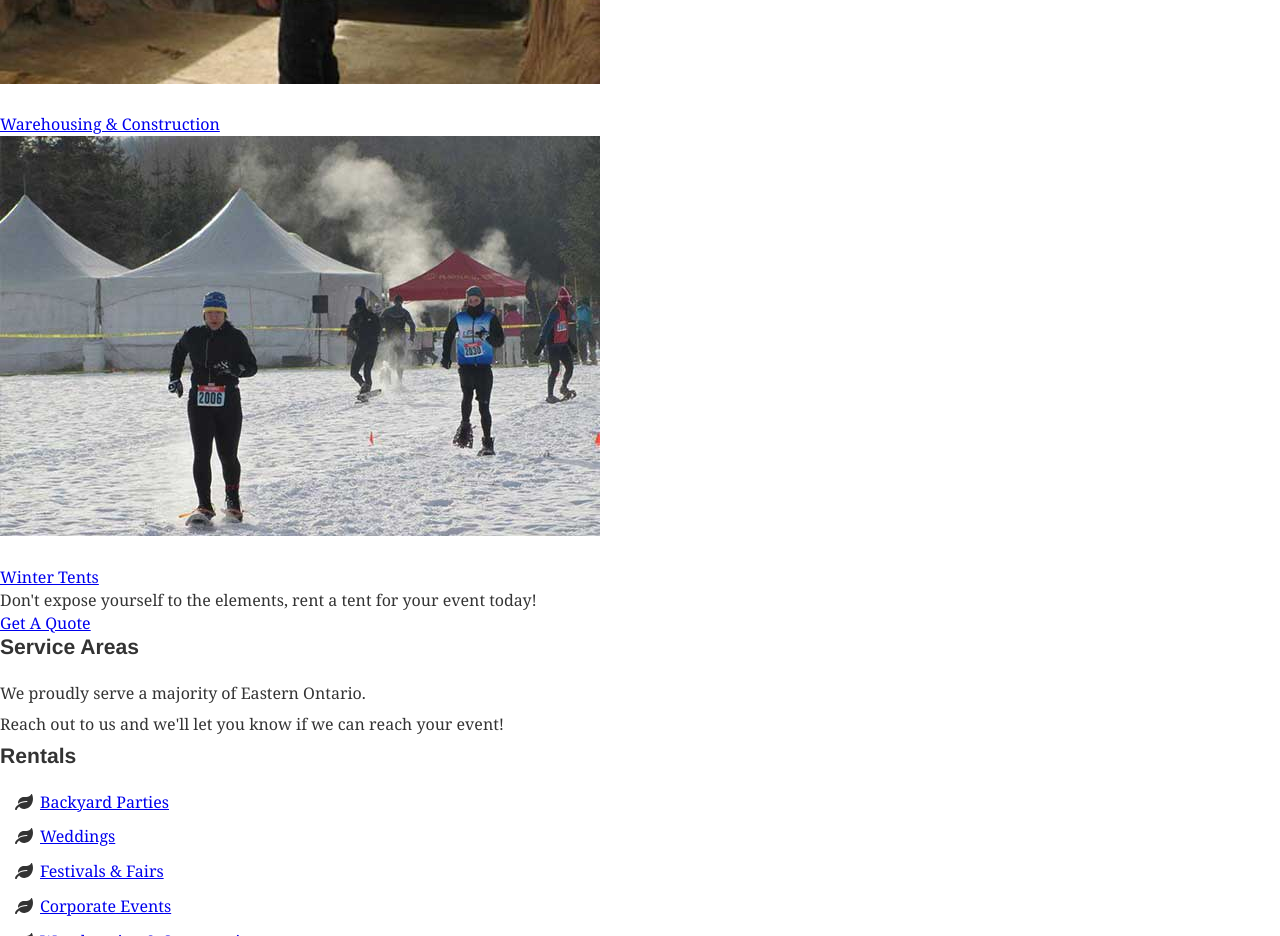
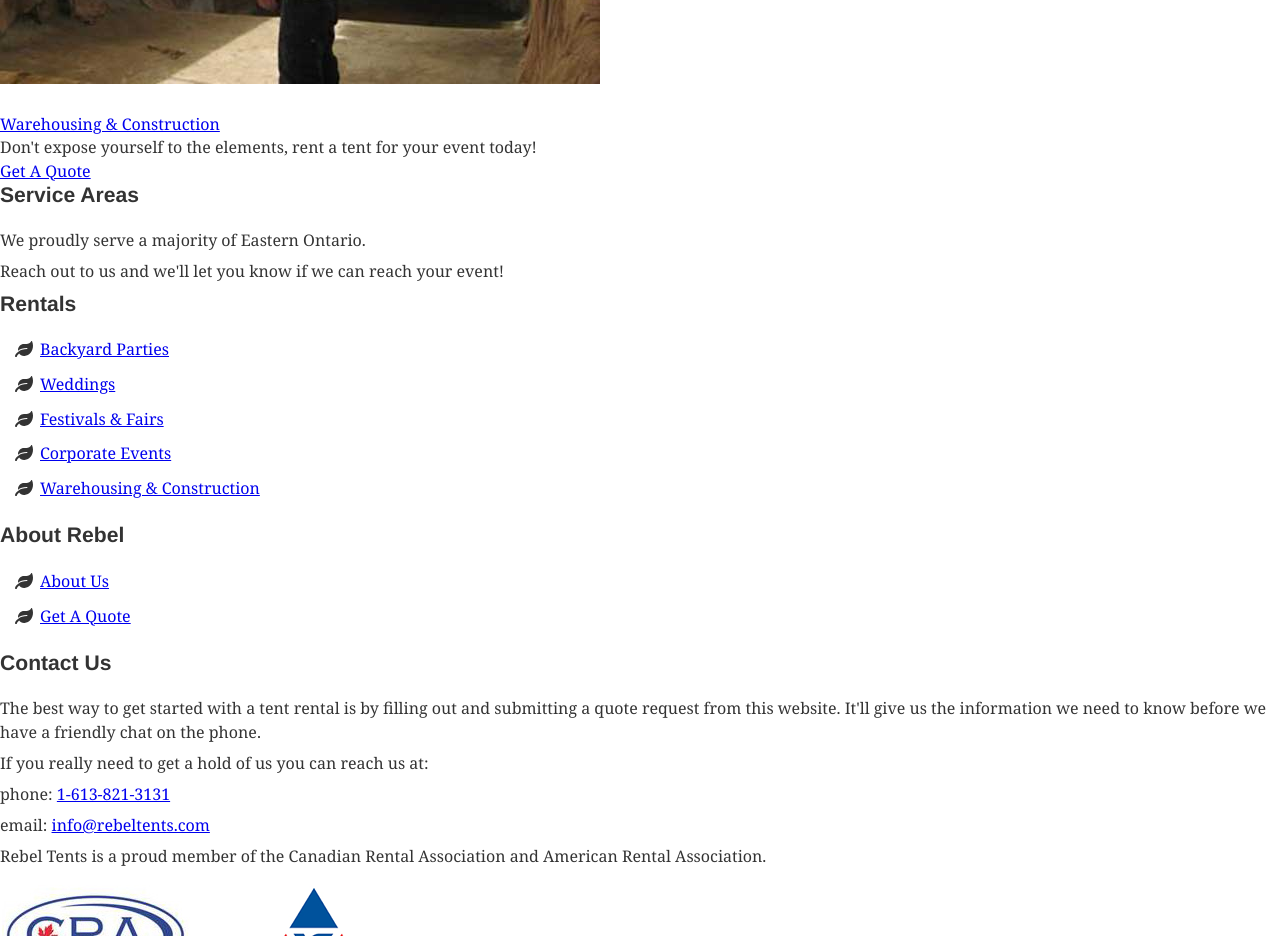
Before and after one commit to ajanuszkiewicz/rebel_tents, a Gatsby site: page /tents in a window 1280 px wide. Shown: the part 2380-3316 px from the top of the page. Built offline with nearby package versions, Linux system fonts and the light colour scheme; Gatsby itself is replaced by a stand-in of ours.

Commit message:
Remove winter tents

```diff
--- a/src/pages/tents/index.js
+++ b/src/pages/tents/index.js
@@ -56,11 +56,11 @@
               cardPage="warehousing-and-construction"
               cardImg={WarehouseImg}
             />
-            <TentCard
+            {/* <TentCard
               cardTitle="Winter Tents"
               cardPage="winter-tents"
               cardImg={WinterImg}
-            />
+            /> */}
           </div>
         </div>
         <CallToAction />
```
